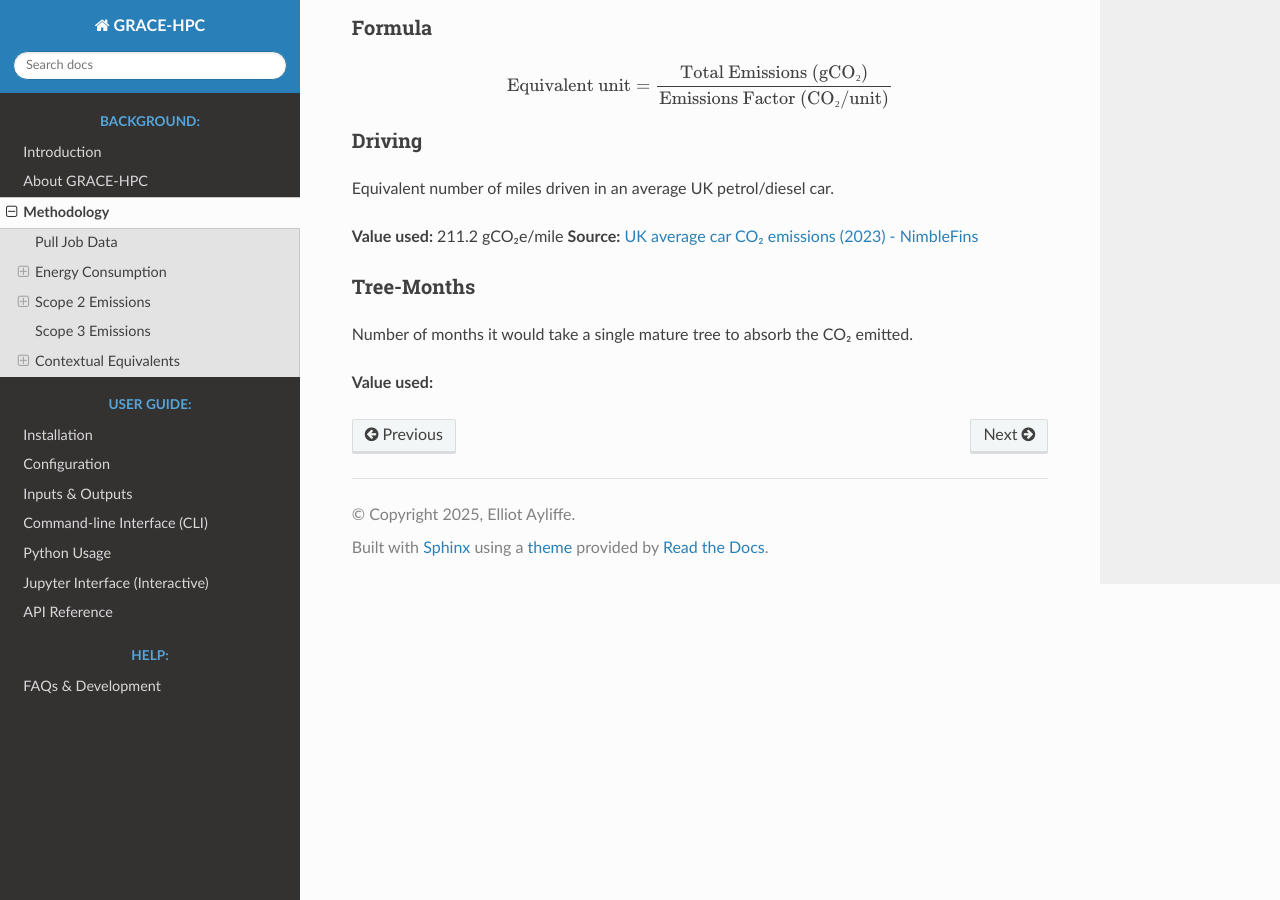
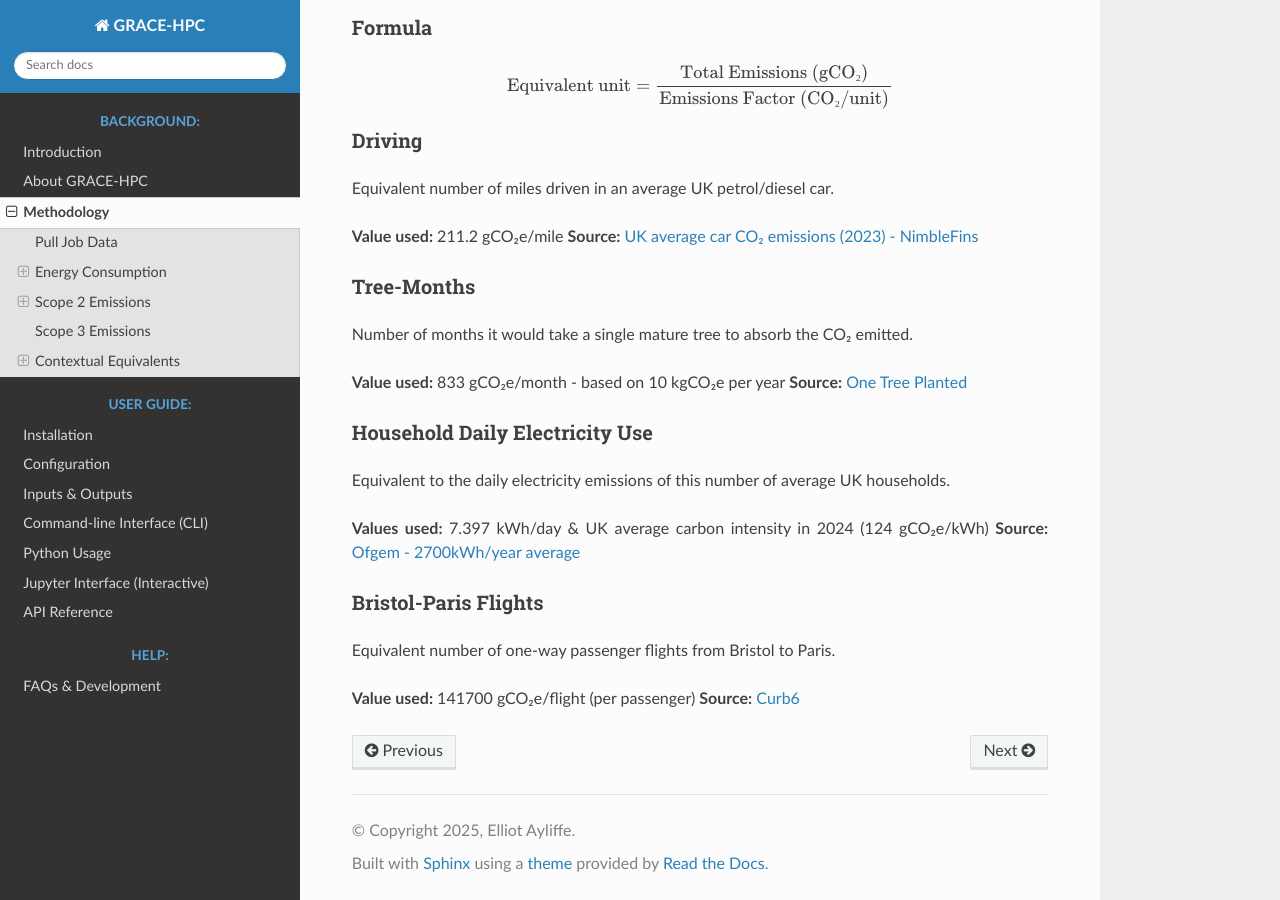
Before and after one commit to Elliot-Ayliffe/GRACE-HPC, a Sphinx documentation site: the page built from docs/methodology.md, in a window 1280 px wide and 900 px high, scrolled down 2818 px. Built offline with Sphinx 7.4.7 and the Read the Docs theme 3.1.0, drawn with Linux system fonts in a browser that asks for light colours.

Commit message:
Update methodology.md

```diff
--- a/docs/methodology.md
+++ b/docs/methodology.md
@@ -129,4 +129,20 @@ Equivalent number of miles driven in an average UK petrol/diesel car.
 
 Number of months it would take a single mature tree to absorb the CO₂ emitted.
 
-**Value used:**
+**Value used:** 833 gCO₂e/month - based on 10 kgCO₂e per year
+**Source:** [One Tree Planted](https://onetreeplanted.org/blogs/stories/how-much-co2-does-tree-absorb?srsltid=AfmBOopRTUnD98_burqqG8JqB93xk9VGxHDDes7QyZj0p-OMyvQSgJsG)
+
+
+#### Household Daily Electricity Use
+
+Equivalent to the daily electricity emissions of this number of average UK households.
+
+**Values used:** 7.397 kWh/day & UK average carbon intensity in 2024 (124 gCO₂e/kWh)
+**Source:** [Ofgem - 2700kWh/year average](https://www.ofgem.gov.uk/average-gas-and-electricity-usage)
+
+#### Bristol-Paris Flights
+
+Equivalent number of one-way passenger flights from Bristol to Paris.
+
+**Value used:** 141700 gCO₂e/flight (per passenger)
+**Source:** [Curb6](https://curb6.com/footprint/flights/bristol-brs/paris-cdg)
```
